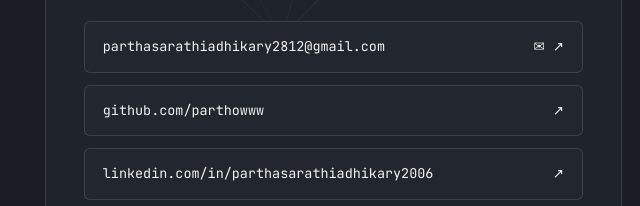
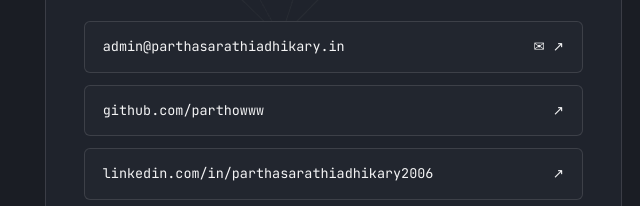
Before and after one commit to parthowww/portfolio2.0, a plain HTML site: page contact.html in a window 1280 px wide. Shown: the part 572-778 px from the top of the page, 0-640 px from the left. Drawn offline with nearby package versions, Linux system fonts and the light colour scheme; animation ran at ten frames a second.

Commit message:
Update email contact link in contact.html

```diff
--- a/contact.html
+++ b/contact.html
@@ -894,8 +894,8 @@ footer {
         </p>
 
         <div class="contact-links">
-          <a href="mailto:parthasarathiadhikary2812@gmail.com" class="contact-item">
-            <span>parthasarathiadhikary2812@gmail.com</span>
+          <a href="mailto:admin@parthasarathiadhikary.in" class="contact-item">
+            <span>admin@parthasarathiadhikary.in</span>
             <span>✉ ↗</span>
           </a>
 
```
